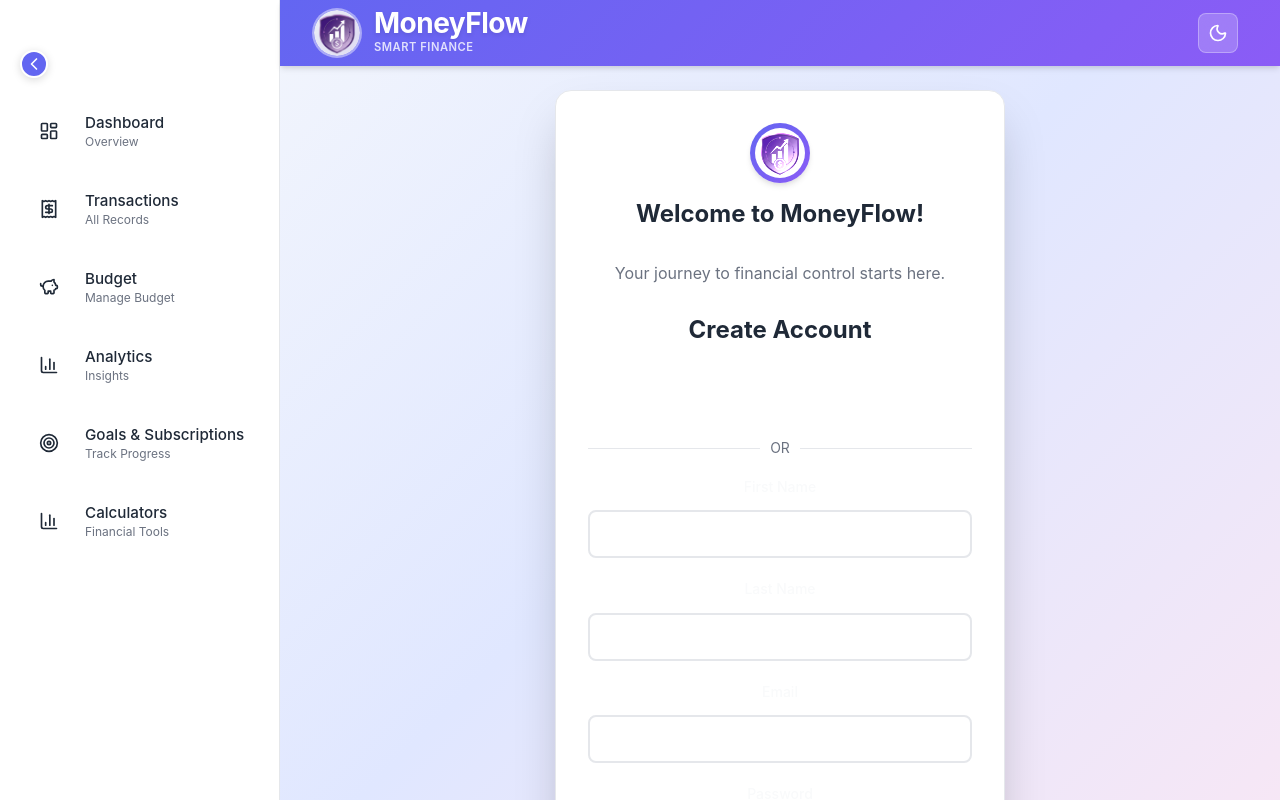
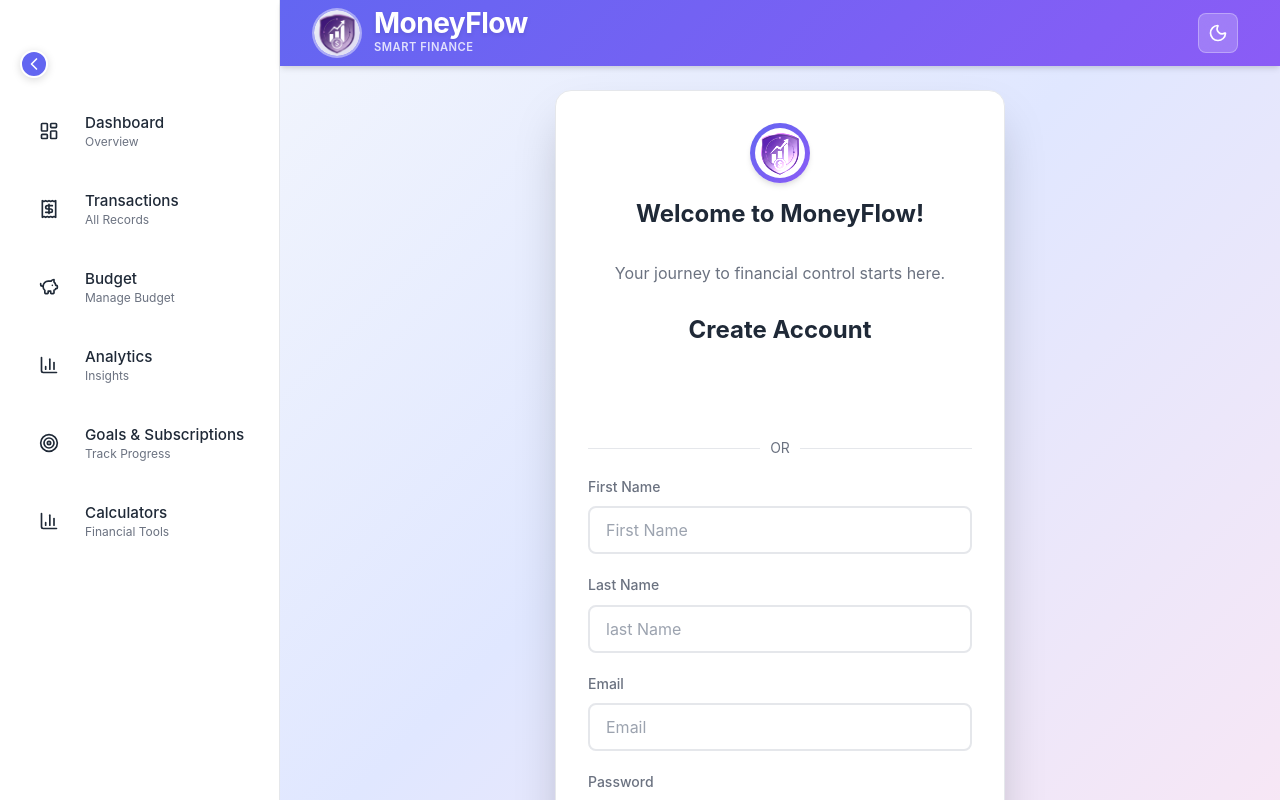
Before and after one commit to priya2004-13/financial-tracker-final, a React (Vite) app in the folder client/: page /register in a window 1280 px wide. Shown: the top 800 px of the page. Built offline with nearby package versions, Linux system fonts and the light colour scheme; no server answers.

Commit message:
refactor: enhance form input accessibility with placeholder text and update styles for consistency
Signed-off-by: Manish kumar <134037752+Manish-kumar-9601@users.noreply.github.com>

```diff
--- a/client/src/pages/auth/AuthForms.css
+++ b/client/src/pages/auth/AuthForms.css
@@ -1,4 +1,6 @@
 /* client/src/pages/auth/AuthForms.css */
+@import '../../theme-variables.css';
+
 .auth-form-container {
     width: 100%;
     max-width: 400px;
@@ -31,7 +33,8 @@
 .form-label {
     display: block;
     margin-bottom: 0.5rem;
-    color: var(--text-secondary);
+    /* color: var(--text-primary); */
+    color: #000;
     font-weight: 500;
     font-size: 0.875rem;
 }
--- a/client/src/pages/auth/Login.tsx
+++ b/client/src/pages/auth/Login.tsx
@@ -57,16 +57,18 @@ export const Login = () => {
                             value={email}
                             onChange={(e) => setEmail(e.target.value)}
                             className="form-input"
+                            placeholder="Email"
                             required
                         />
                     </div>
 
                     <div className="form-group">
-                        <label className="form-label">Password</label>
+                        <label  className="form-label">Password</label>
                         <input
                             type="password"
                             value={password}
                             onChange={(e) => setPassword(e.target.value)}
+                            placeholder="password"
                             className="form-input"
                             required
                         />
--- a/client/src/pages/auth/Register.tsx
+++ b/client/src/pages/auth/Register.tsx
@@ -70,6 +70,7 @@ export const Register = () => {
                             value={formData.firstName}
                             onChange={handleChange}
                             className="form-input"
+                            placeholder="First Name"
                             required
                         />
                     </div>
@@ -79,6 +80,7 @@ export const Register = () => {
                         <input
                             name="lastName"
                             value={formData.lastName}
+                            placeholder="last Name"
                             onChange={handleChange}
                             className="form-input"
                             required
@@ -88,6 +90,7 @@ export const Register = () => {
                     <div className="form-group">
                         <label className="form-label">Email</label>
                         <input
+                        placeholder="Email"
                             type="email"
                             name="email"
                             value={formData.email}
@@ -100,6 +103,7 @@ export const Register = () => {
                     <div className="form-group">
                         <label className="form-label">Password</label>
                         <input
+                            placeholder="Password"
                             type="password"
                             name="password"
                             value={formData.password}
--- a/client/src/pages/dashboard/modern-dashboard.css
+++ b/client/src/pages/dashboard/modern-dashboard.css
@@ -1487,13 +1487,13 @@ details[open] .chevron-icon {
     margin-bottom: 1.25rem;
 }
 
-.form-group label {
+/* .form-group label {
     display: block;
     font-size: 0.875rem;
     font-weight: 500;
     color: var(--background-light, #1f2937);
     margin-bottom: 0.5rem;
-}
+} */
 
 .form-input {
     width: 100%;
```
